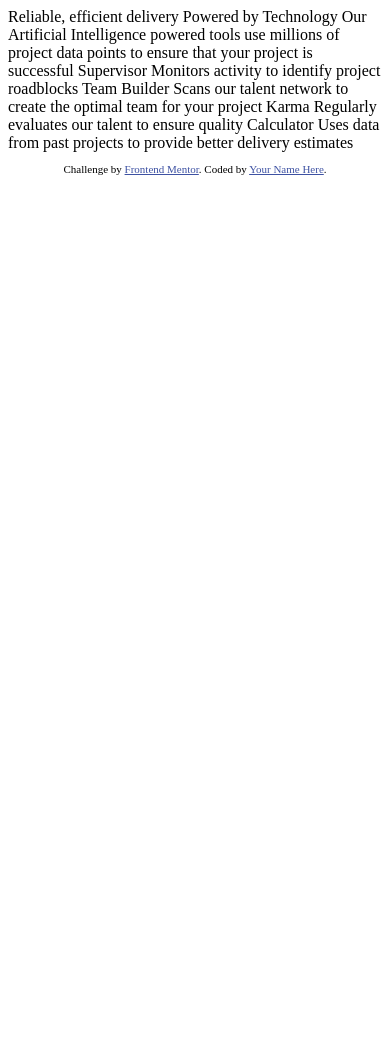
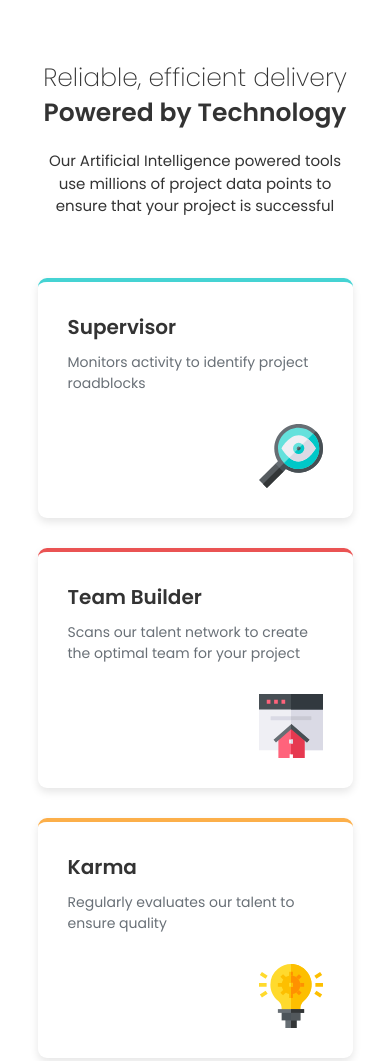
Before and after one commit to KarlaXBT/four-card-feature-section-master, a plain HTML site: page index.html in a window 390 px wide. Shown: the top 1061 px of the page. Before the commit the page ends 844 px from the top, so only its background shows below. Drawn offline with Linux system fonts and the light colour scheme.

Commit message:
Created HTML styled CSS for mobile

```diff
--- /dev/null
+++ b/base.css
@@ -0,0 +1,101 @@
+/* -------------------------------------
+   🌐 BASE STYLES (80/20) FOR ANY PROJECT
+   Copy this into base.css or top of main.css
+------------------------------------- */
+
+/* 1. Box-sizing reset — essential layout fix */
+*,
+*::before,
+*::after {
+  box-sizing: border-box;
+  /* Ensures padding/border stay inside the element's width/height */
+}
+
+/* 2. Remove default margin and padding from common elements */
+body,
+h1,
+h2,
+h3,
+h4,
+p,
+figure,
+blockquote,
+dl,
+dd {
+  margin: 0;
+  padding: 0;
+  /* Gives you full control over spacing */
+}
+
+/* 3. Body base styles */
+body {
+  font-family: system-ui, sans-serif;
+  font-size: 16px;
+  line-height: 1.5;
+  color: #333;
+  background-color: #fff;
+  min-height: 100vh;
+  -webkit-font-smoothing: antialiased;
+  -moz-osx-font-smoothing: grayscale;
+  /* Sets clean defaults for text, spacing, background */
+}
+
+/* 4. Make images, videos, etc. responsive by default */
+img,
+picture,
+video,
+canvas,
+svg {
+  display: block;
+  max-width: 100%;
+  height: auto;
+  /* Prevents overflow, maintains aspect ratio */
+}
+
+/* 5. Remove default styles from lists */
+ul,
+ol {
+  list-style: none;
+  margin: 0;
+  padding: 0;
+  /* You can style your own bullets if needed */
+}
+
+/* 6. Remove default link styles */
+a {
+  text-decoration: none;
+  color: inherit;
+  /* Prevents ugly blue underlines unless you want them */
+}
+
+/* 7. Reset buttons and form inputs */
+button,
+input,
+textarea,
+select {
+  font: inherit;
+  color: inherit;
+  background: none;
+  border: none;
+  outline: none;
+  padding: 0;
+  margin: 0;
+  /* Makes them look neutral so you can style as you like */
+}
+
+/* 8. Cursor for buttons */
+button {
+  cursor: pointer;
+  /* Makes buttons behave like clickable elements */
+}
+
+/* 9. Prevent iOS font size scaling on rotation */
+html {
+  -webkit-text-size-adjust: 100%;
+}
+
+/* 10. Set base font size in rem if preferred */
+html {
+  font-size: 62.5%; /* 16px */
+  /* You can scale this down at smaller breakpoints for responsive typography */
+}
--- a/index.html
+++ b/index.html
@@ -1,45 +1,74 @@
 <!DOCTYPE html>
 <html lang="en">
   <head>
-  <meta charset="UTF-8">
-  <meta name="viewport" content="width=device-width, initial-scale=1.0"> <!-- displays site properly based on user's device -->
+    <meta charset="UTF-8" />
+    <meta name="viewport" content="width=device-width, initial-scale=1.0" />
+    <!-- displays site properly based on user's device -->
 
-  <link rel="icon" type="image/png" sizes="32x32" href="./images/favicon-32x32.png">
+    <link
+      rel="icon"
+      type="image/png"
+      sizes="32x32"
+      href="./images/favicon-32x32.png"
+    />
+    <link rel="stylesheet" href="base.css" />
+    <link rel="stylesheet" href="main.css" />
 
     <title>Frontend Mentor | Four card feature section</title>
-
-  <!-- Feel free to remove these styles or customise in your own stylesheet 👍 -->
-  <style>
-    .attribution { font-size: 11px; text-align: center; }
-    .attribution a { color: hsl(228, 45%, 44%); }
-  </style>
   </head>
   <body>
-
-  Reliable, efficient delivery
-  Powered by Technology
-
-  Our Artificial Intelligence powered tools use millions of project data points
-  to ensure that your project is successful
-
-  Supervisor
+    <main class="features">
+      <div class="features__headline">
+        <h1 class="features__heading">
+          Reliable, efficient delivery <strong>Powered by Technology</strong>
+        </h1>
+        <p class="features__subheading">
+          Our Artificial Intelligence powered tools use millions of project data
+          points to ensure that your project is successful
+        </p>
+      </div>
+      <div class="features__grid">
+        <!--  -->
+        <div class="feature-card border-cyan">
+          <h2 class="feature-card__heading">Supervisor</h2>
+          <p class="feature-card__subheading">
             Monitors activity to identify project roadblocks
-
-  Team Builder
+          </p>
+          <div class="feature-card__img">
+            <img src="images/icon-supervisor.svg" alt="" />
+          </div>
+        </div>
+        <!--  -->
+        <div class="feature-card border-red">
+          <h2 class="feature-card__heading">Team Builder</h2>
+          <p class="feature-card__subheading">
             Scans our talent network to create the optimal team for your project
-
-  Karma
+          </p>
+          <div class="feature-card__img">
+            <img src="images/icon-team-builder.svg" alt="" />
+          </div>
+        </div>
+        <!--  -->
+        <div class="feature-card border-orange">
+          <h2 class="feature-card__heading">Karma</h2>
+          <p class="feature-card__subheading">
             Regularly evaluates our talent to ensure quality
-
-  Calculator
+          </p>
+          <div class="feature-card__img">
+            <img src="images/icon-karma.svg" alt="" />
+          </div>
+        </div>
+        <!--  -->
+        <div class="feature-card border-blue">
+          <h2 class="feature-card__heading">Calculator</h2>
+          <p class="feature-card__subheading">
             Uses data from past projects to provide better delivery estimates
-
-
-  <footer>
-    <p class="attribution">
-      Challenge by <a href="https://www.frontendmentor.io?ref=challenge" target="_blank">Frontend Mentor</a>.
-      Coded by <a href="#">Your Name Here</a>.
           </p>
-  </footer>
+          <div class="feature-card__img">
+            <img src="images/icon-calculator.svg" alt="" />
+          </div>
+        </div>
+      </div>
+    </main>
   </body>
 </html>
--- /dev/null
+++ b/main.css
@@ -0,0 +1,89 @@
+/* Font import */
+@import url("https://fonts.googleapis.com/css2?family=Poppins:ital,wght@0,100;0,200;0,300;0,400;0,500;0,600;0,700;0,800;0,900;1,100;1,200;1,300;1,400;1,500;1,600;1,700;1,800;1,900&display=swap");
+
+/* CSS variables */
+:root {
+  /* Primary colors */
+  --color-red: hsl(0, 78%, 62%);
+  --color-cyan: hsl(180, 62%, 55%);
+  --color-orange: hsl(34, 97%, 64%);
+  --color-blue: hsl(212, 86%, 64%);
+
+  /* Neutral colors */
+  --color-grey-500: hsl(234, 12%, 34%);
+  --color-grey-400: hsl(212, 6%, 44%);
+  --color-white: hsl(0, 0%, 100%);
+}
+
+/* Base styles */
+body {
+  font-family: "Poppins", sans-serif;
+  font-size: 1.5rem;
+  /* background-color: #999; */
+}
+
+/* Mobile first styles */
+
+.features {
+  max-width: 375px;
+  margin: 0 auto;
+  background-color: #fff;
+  padding: 6rem 3rem 4rem 3rem;
+}
+
+.features__headline {
+  margin-bottom: 6rem;
+  text-align: center;
+}
+
+.features__heading {
+  font-weight: 200;
+  font-size: 2.5rem;
+  line-height: 1.4;
+  margin-bottom: 2rem;
+}
+
+.features__heading strong {
+  font-weight: 600;
+}
+
+.features__grid {
+  display: flex;
+  flex-direction: column;
+  gap: 3rem;
+}
+
+.feature-card {
+  padding: 3rem;
+  border-radius: 9px;
+  border-top: 4px solid #000;
+  box-shadow: 0 4px 8px rgba(0, 0, 0, 0.1);
+}
+
+.border-cyan {
+  border-color: var(--color-cyan);
+}
+.border-red {
+  border-color: var(--color-red);
+}
+.border-orange {
+  border-color: var(--color-orange);
+}
+.border-blue {
+  border-color: var(--color-blue);
+}
+
+.feature-card__heading {
+  font-size: 2rem;
+  font-weight: 600;
+  margin-bottom: 1rem;
+}
+
+.feature-card__subheading {
+  font-size: 1.4rem;
+  color: var(--color-grey-400);
+  margin-bottom: 3rem;
+}
+.feature-card__img img {
+  margin-left: auto;
+}
```
Lines whose indentation alone changed are shown as unchanged.
